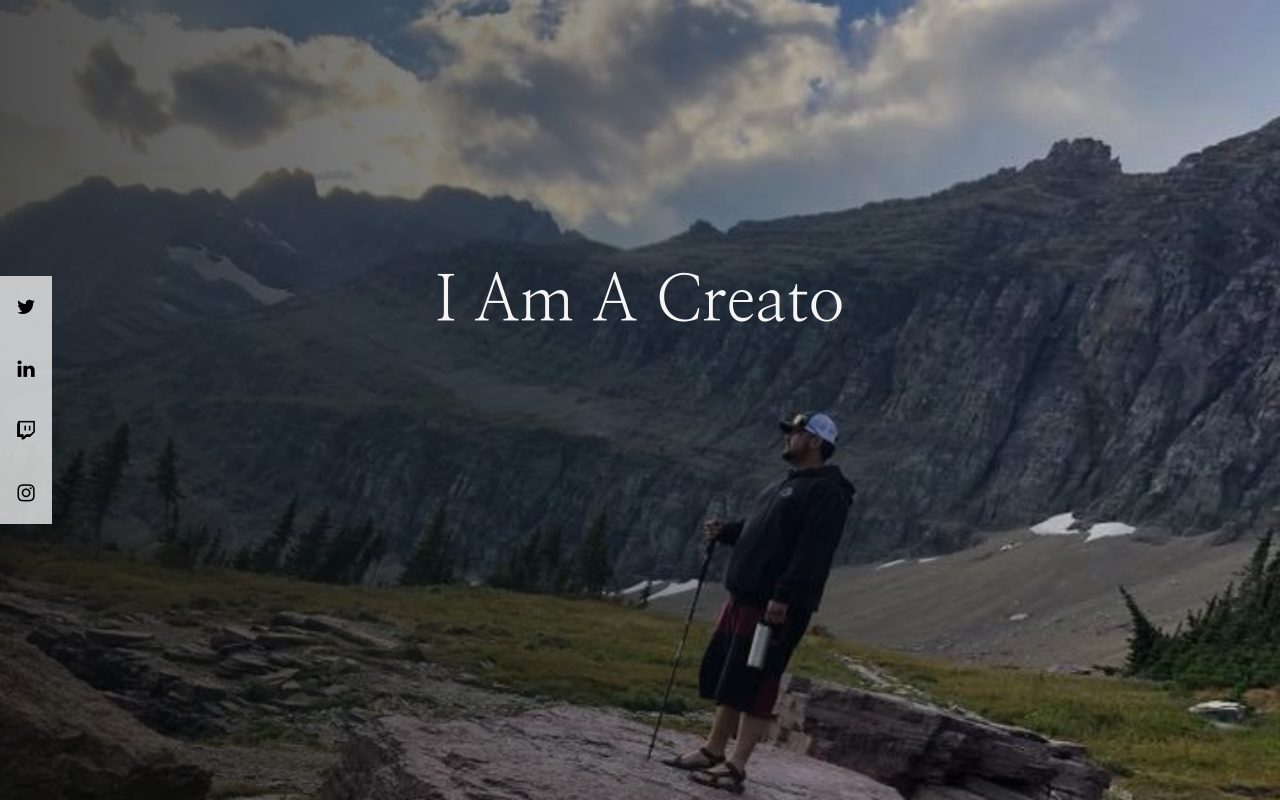
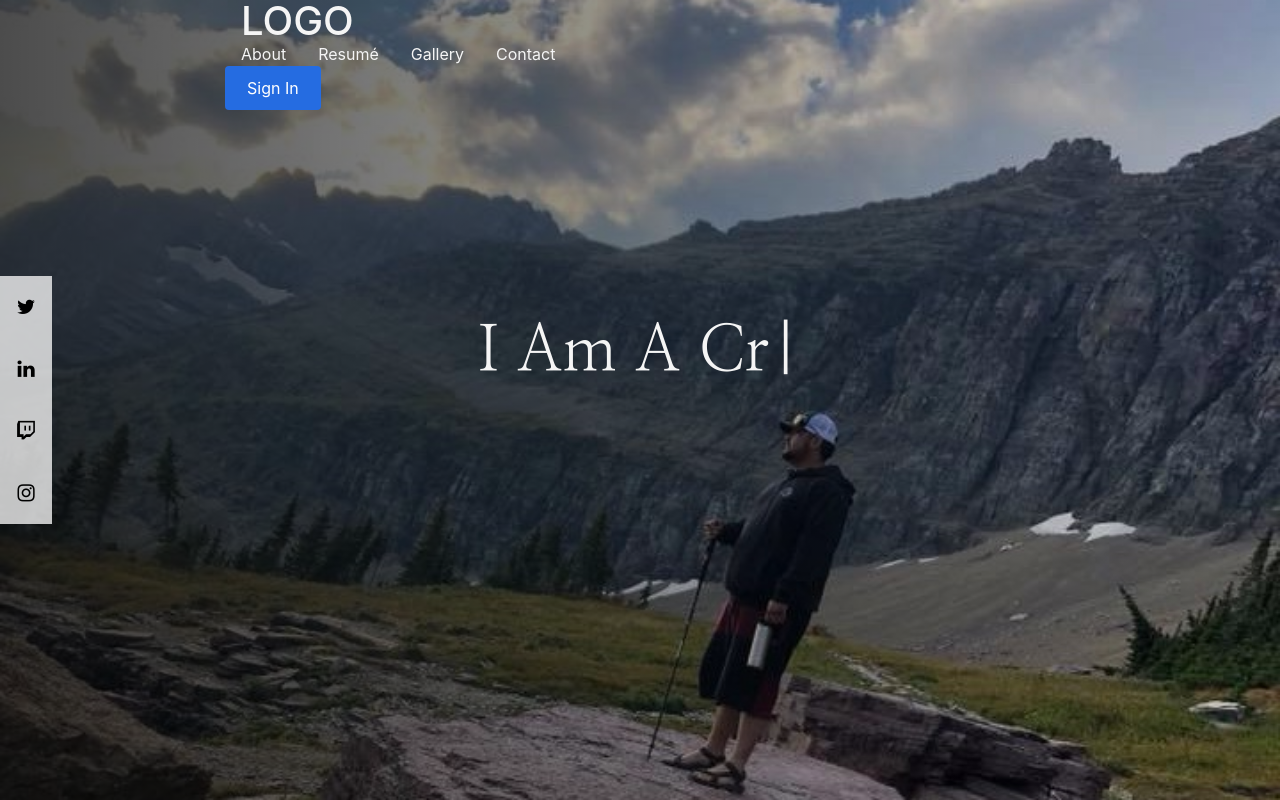
Before and after one commit to Ramong06/portfolio-website, a React (Create React App) app: page / in a window 1280 px wide. Built offline with nearby package versions, Linux system fonts and the light colour scheme; the HTML template or start-up script is replaced by a standard one.

Commit message:
added navbar with styled-components

```diff
--- a/src/components/Hero/index.js
+++ b/src/components/Hero/index.js
@@ -2,6 +2,7 @@
 import "./styles.css";
 import { Container, Row } from "react-bootstrap";
 import Sidebar from "../Sidebar";
+import Navbar from "../Navbar";
 const words = ["Developer.", "Creator.", "Problem Solver."];
 
 const Hero = () => {
@@ -46,6 +47,7 @@
     return (
         <div>
             <Container fluid="md">
+                <Navbar />
                 <Sidebar />
                 <Row className="pt-2 justify-content-md-center">
                     <div className="hero-text">
--- a/src/components/HomeNavbar/styles.css
+++ /dev/null
@@ -1,3 +0,0 @@
-.navBar {
-    text-align: center;
-}
--- /dev/null
+++ b/src/components/Navbar/NavbarElements.js
@@ -0,0 +1,79 @@
+import styled from "styled-components";
+import { NavLink as Link } from "react-router-dom";
+import { FaBars } from "react-icons/fa";
+
+export const Nav = styled.nav`
+    background: transparent;
+    height: 50px;
+    display: 100vw;
+    justify-content: space-between;
+    padding: 0.5rem calc((100vw - 1000px) / 2);
+    z-index: 100;
+`;
+
+export const NavLink = styled(Link)`
+    color: #fff;
+    display: flex;
+    align-items: center;
+    text-decoration: none;
+    padding: 0 1rem;
+    height: 100%;
+    cursor: pointer;
+
+    &.active {
+        color: whitesmoke;
+    }
+`;
+
+export const Bars = styled(FaBars)`
+    display: none;
+    color: #fff;
+
+    @media screen and (max-width: 768px) {
+        display: block;
+        position: absolute;
+        top: 0;
+        right: 0;
+        transform: translate(-100%, 75%);
+        font-size: 1.8rem;
+        cursor: pointer;
+    }
+`;
+
+export const NavMenu = styled.div`
+    display: flex;
+    align-items: center;
+    margin-right: -24px;
+
+    @media screen and (max-width: 768px) {
+        display: none;
+    }
+`;
+
+export const NavBtn = styled.nav`
+    display: flex;
+    align-items: center;
+    margin-right: 24px;
+
+    @media screen and (max-width: 768px) {
+        display: none;
+    }
+`;
+
+export const NavBtnLink = styled(Link)`
+    border-radius: 4px;
+    background: #256ce1;
+    padding: 10px 22px;
+    color: #fff;
+    border: none;
+    outline: none;
+    cursor: pointer;
+    transition: all 0.2s ease-in-out;
+    text-decoration: none;
+
+    &:hover {
+        transition: all 0.2s ease-in-out;
+        background: #fff;
+        color: #010606;
+    }
+`;
--- /dev/null
+++ b/src/components/Navbar/index.js
@@ -0,0 +1,35 @@
+import React from 'react';
+import { Nav, NavLink, Bars, NavMenu, NavBtn, NavBtnLink } from "./NavbarElements";
+
+
+const Navbar = () => {
+    return (
+        <>
+            <Nav>
+                <NavLink to="/">
+                    <h1>LOGO</h1>
+                </NavLink>
+                <Bars />
+                <NavMenu>
+                    <NavLink to="/" activeStyle>
+                        About
+                    </NavLink>
+                    <NavLink to="/" activeStyle>
+                        Resumé
+                    </NavLink>
+                    <NavLink to="/" activeStyle>
+                        Gallery
+                    </NavLink>
+                    <NavLink to="/" activeStyle>
+                        Contact
+                    </NavLink>
+                </NavMenu>
+                <NavBtn>
+                    <NavBtnLink to="/">Sign In</NavBtnLink>
+                </NavBtn>
+            </Nav>
+        </>
+    )
+}
+
+export default Navbar;
--- a/src/components/Sidebar/styles.css
+++ b/src/components/Sidebar/styles.css
@@ -13,7 +13,7 @@
   text-align: center;
   padding: 16px;
   transition: all 0.3s ease;
-  background: rgba(245, 245, 245, 0.776);
+  background: rgba(245, 245, 245, 0.79);
   color: black;
   font-size: 20px;
 }
```
Also changed, not shown: src/components/HomeNavbar/index.js (deleted, +0 -14 lines).
